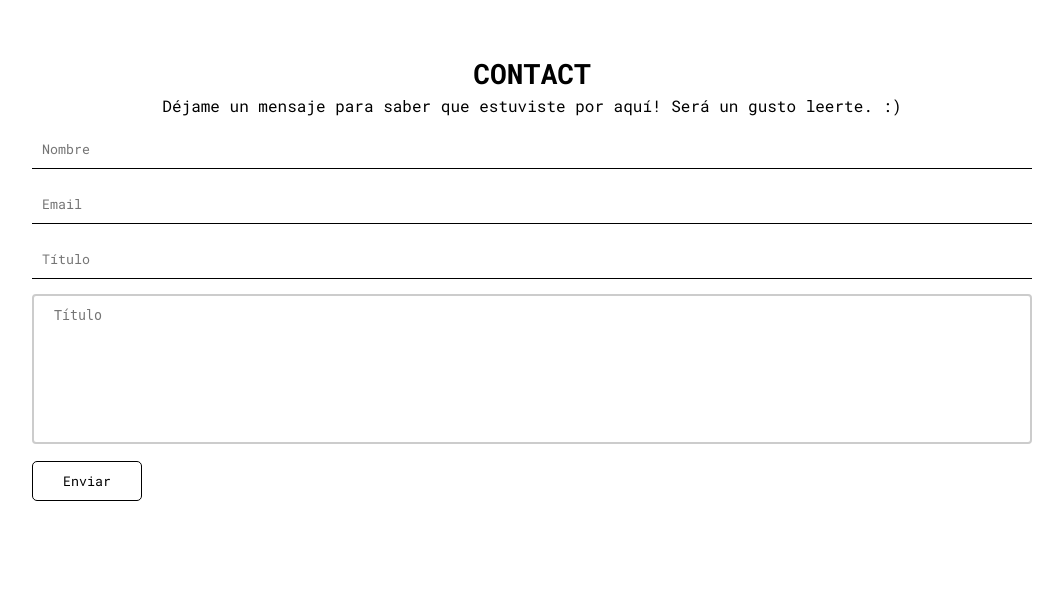
After one commit to jonoise/portfolio_app, a Django app: page /contact/ in a window 1280 px wide. The commit adds this page. Shown: the top 599 px of the page, without its empty margins (108-1171 px from the left). Run offline with Django 3.2, Linux system fonts and the light colour scheme; some libraries are stand-ins or nearby versions.

Commit message:
contact page added
and some minor style adjustments

```diff
--- a/core/settings.py
+++ b/core/settings.py
@@ -195,7 +195,7 @@ CKEDITOR_CONFIGS = {
     'body': {
         'toolbar': 'Body',
         'toolbar_Body': [
-            ['Source', '-', 'Save', 'NewPage', 'Preview', 'Cut', 'Copy', 'Paste', 'PasteText', 'PasteFromWord' 'NumberedList', 'BulletedList',
+            ['Source', 'Link', '-', 'Save', 'NewPage', 'Preview', 'Cut', 'Copy', 'Paste', 'PasteText', 'PasteFromWord' 'NumberedList', 'BulletedList',
                 '-', 'Outdent', 'Indent', '-', 'Blockquote', 'Image', 'Iframe', 'Styles', 'Format', 'Font', 'FontSize', 'TextColor', 'CodeSnippet']
         ],
         'width': "100%",
--- /dev/null
+++ b/frontend/templates/frontend/contact.html
@@ -0,0 +1,36 @@
+{% extends 'frontend/base.html' %}
+{% load widget_tweaks %}
+{% block title %}Amilkar Munoz - Contact me :){% endblock title %}
+
+{% block body %}
+<div class="container">
+    <section class="contact">
+        <div class="container flex">
+            <div class="contact-form">
+                <h3 id="contact">CONTACT</h3>
+                <p>Déjame un mensaje para saber que estuviste por aquí! Será un gusto leerte. :)</p>
+                <div class="card">
+                    <form method="POST">
+                        {% csrf_token %}
+                        <!--1 form control div f/e input
+                        and add the margindesired-->
+                        <div class="form-control">
+                            {% render_field form.name placeholder="Nombre" %}
+                        </div>
+                        <div class="form-control">
+                            {% render_field form.email placeholder="Email" %}
+                        </div>
+                        <div class="form-control">
+                            {% render_field form.subject placeholder="Título" %}
+                        </div>
+                        <div class="form-control">
+                            {% render_field form.message rows="10" placeholder="Título" class="textarea" %}
+                        </div>
+                        <input class="btn btn-primary" type="submit" value="Enviar">
+                    </form>
+                </div>
+            </div>
+        </div>
+    </section>
+</div>
+{% endblock body %}
--- a/frontend/templates/frontend/index.html
+++ b/frontend/templates/frontend/index.html
@@ -89,7 +89,7 @@
 <section class="contact">
     <div class="container flex">
         <div class="contact-form">
-            <h3>CONTACT</h3>
+            <h3 id="contact">CONTACT</h3>
             <p>Déjame un mensaje para saber que estuviste por aquí! Será un gusto leerte. :)</p>
             <div class="card">
                 <form method="POST">
--- a/frontend/templates/frontend/navbar.html
+++ b/frontend/templates/frontend/navbar.html
@@ -18,7 +18,7 @@
                 <a href="{% url 'blog:posts_by_tag' 'portfolio' %}">
                     <li>PORTFOLIO</li>
                 </a>
-                <a href="#">
+                <a href="{% url 'frontend:contact' %}">
                     <li>CONTACT</li>
                 </a>
                 <a href="{% url 'blog:index' %}">
--- a/frontend/templates/frontend/projects.html
+++ b/frontend/templates/frontend/projects.html
@@ -38,7 +38,8 @@
             </div>
             <div class="grid-card">
                 <div class="picture">
-                    <a href="#"> <img src="{%static 'frontend/images/projects/google replica-100.jpg'%}" alt=""></a>
+                    <a href="https://www.amilkar.dev/blog/2021/2/6/google-replica/"> <img
+                            src="{%static 'frontend/images/projects/google replica-100.jpg'%}" alt=""></a>
                 </div>
                 <div class="description">
                     <p>Como parte de la currícula de CS50x Web Programming, repliqué el
--- a/frontend/views.py
+++ b/frontend/views.py
@@ -37,7 +37,23 @@ def portfolio(request):
 
 
 def contact(request):
-    return render(request, 'frontend/contact.html')
+    form = ContactForm()
+    if request.method == 'POST':
+        form = ContactForm(request.POST)
+
+        if form.is_valid():
+            send_mail(subject=form.cleaned_data['subject'],
+                      message=render_to_string('frontend/contact_mail.html', {'name': form.cleaned_data['name'],
+                                                                              'email': form.cleaned_data['email'],
+                                                                              'message': form.cleaned_data['message']}),
+                      from_email=settings.EMAIL_HOST_USER,
+                      recipient_list=['amilkarms@outlook.com'],
+                      fail_silently=False)
+            return redirect('frontend:thankyou')
+    context = {
+        'form': form,
+    }
+    return render(request, 'frontend/contact.html', context)
 
 
 def next(request):
```
